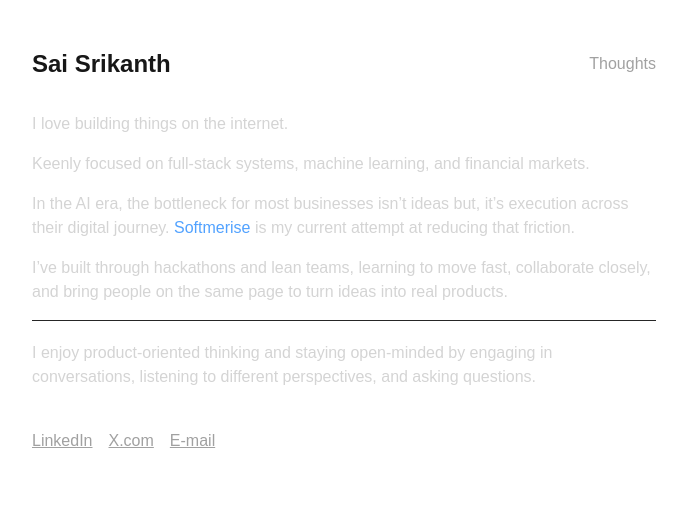
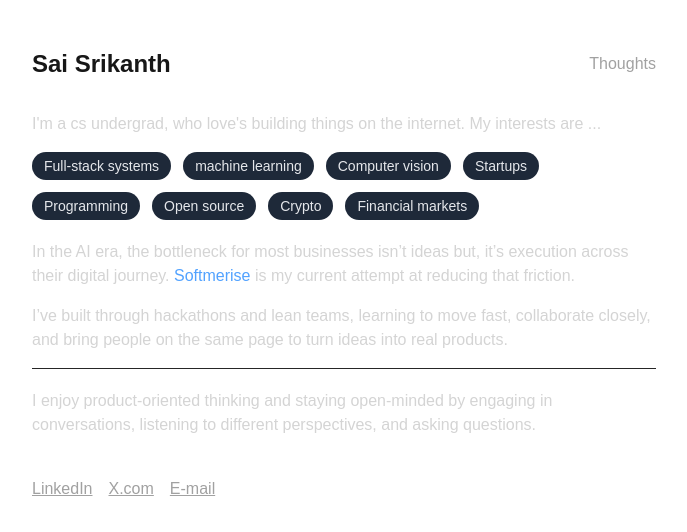
Before and after one commit to Srikan1h/portfolio, a Next.js app: page / in a window 1280 px wide. Shown: the top 532 px of the page, without its empty margins (296-983 px from the left). Built offline with nearby package versions, Linux system fonts and the light colour scheme.

Commit message:
feat: update bio and add categorized interest tags to homepage

```diff
--- a/app/page.tsx
+++ b/app/page.tsx
@@ -7,10 +7,43 @@ export default function Home() {
         <div className="py-2 ">
 
           <article className=" text-neutral-300">
-            <p>I love building things on the internet.</p>
-            <p>
-                Keenly focused on full-stack systems, machine learning, and financial markets.
-            </p>
+            <p>I'm a cs undergrad, who love's building things on the internet. My interests are ...</p>
+
+            <section className = "flex flex-wrap gap-3 interests pb-5">
+
+  <span className="px-3 py-1 text-sm rounded-full bg-gray-800 text-gray-200 whitespace-nowrap">
+    Full-stack systems
+  </span>
+  <span className="px-3 py-1 text-sm rounded-full bg-gray-800 text-gray-200 whitespace-nowrap">
+    machine learning
+  </span>
+  <span className="px-3 py-1 text-sm rounded-full bg-gray-800 text-gray-200 whitespace-nowrap">
+    Computer vision
+  </span>
+     <span className="px-3 py-1 text-sm rounded-full bg-gray-800 text-gray-200 whitespace-nowrap">
+    Startups
+  </span>
+   <span className="px-3 py-1 text-sm rounded-full bg-gray-800 text-gray-200 whitespace-nowrap">
+    Programming
+  </span>
+
+  <span className="px-3 py-1 text-sm rounded-full bg-gray-800 text-gray-200 whitespace-nowrap">
+    Open source
+  </span>
+
+    <span className="px-3 py-1 text-sm rounded-full bg-gray-800 text-gray-200 whitespace-nowrap">
+    Crypto
+  </span>
+  <span className="px-3 py-1 text-sm rounded-full bg-gray-800 text-gray-200 whitespace-nowrap">
+    Financial markets
+  </span>
+
+
+
+
+
+            </section>
+
             <p >
               In the AI era, the bottleneck for most businesses isn’t ideas but, it’s execution across their digital journey. {" "}<a className="text-blue-400" href="https://linkedin.com/company/softmerise">
                 Softmerise
```
